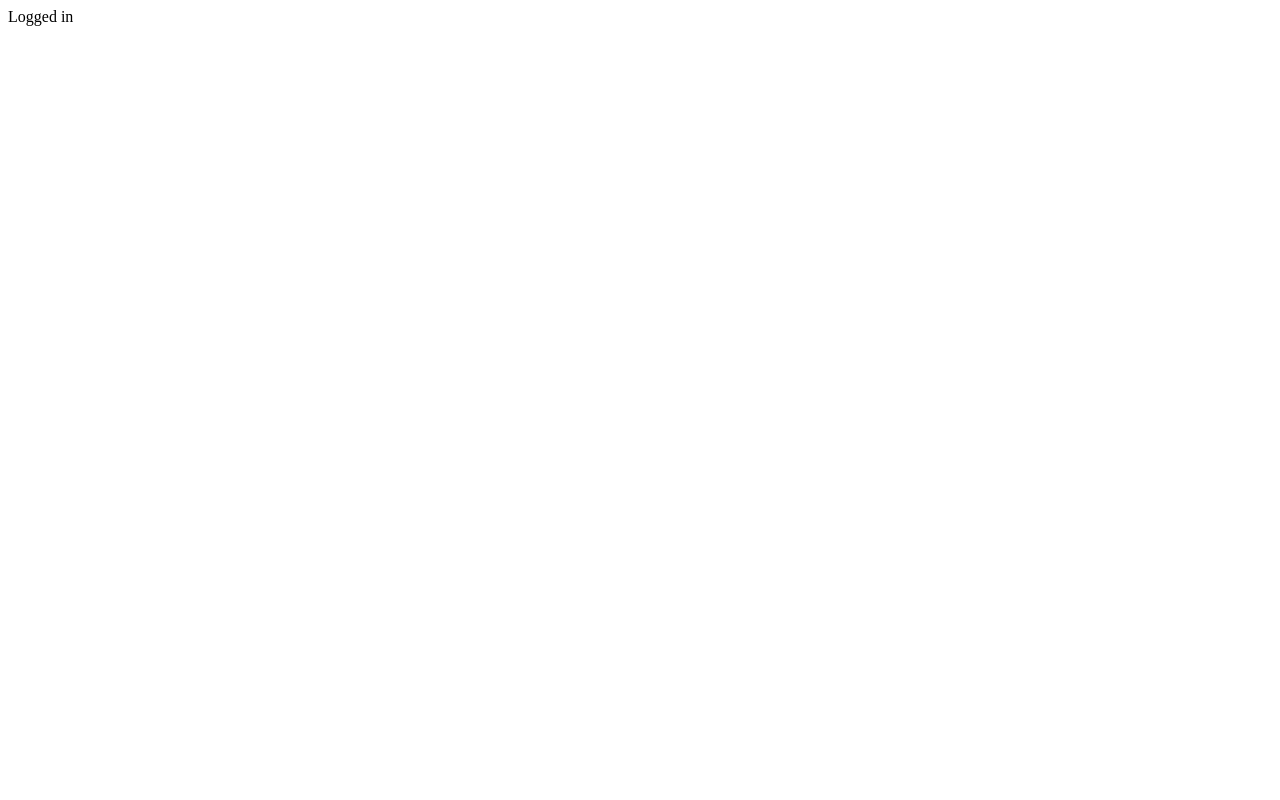
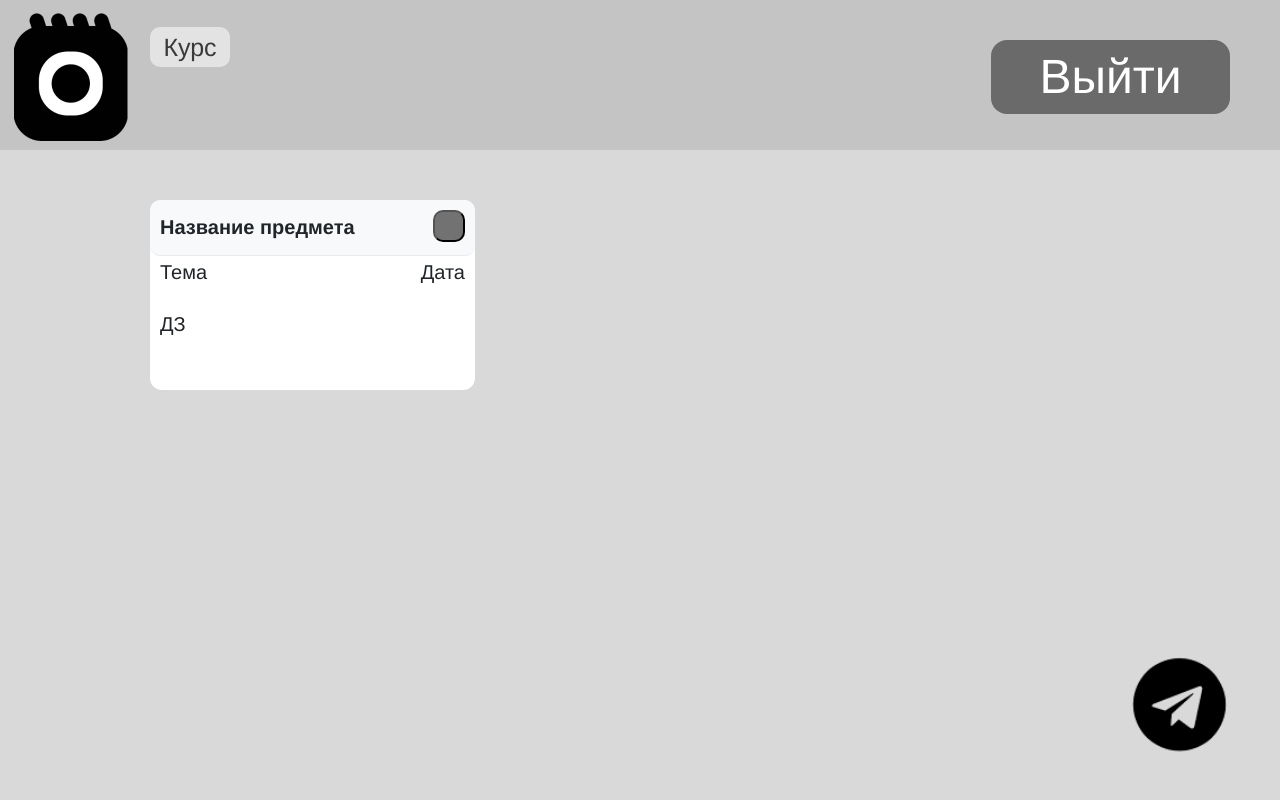
Before and after one commit to Mihendy/HWTracker, a Django app: page /social-auth/complete/google-oauth2/ in a window 1280 px wide. Before the commit the page is almost empty. Run offline with Django 4.2, Linux system fonts and the light colour scheme.

Commit message:
Add student view and template

```diff
--- a/HWTracker/main/models.py
+++ b/HWTracker/main/models.py
@@ -1,7 +1,8 @@
 from django.db import models
 
 class Task(models.Model):
-    name = models.CharField(max_length=50)
+    subject = models.CharField(max_length=50)
+    topic = models.CharField(max_length=50)
     description = models.TextField()
     due_date = models.DateTimeField()
     completed = models.BooleanField(default=False)
--- a/HWTracker/main/static/main/styles.css
+++ b/HWTracker/main/static/main/styles.css
@@ -21,21 +21,55 @@ body {
 .logo {
   width: 142px;
   height: 162px;
-    margin-right: 50px;
+  margin-top: 0px;
+}
+
+.logo-1 {
+  position: absolute;
+  top: 0;
+  left: 0;
+  display: flex;
+  align-items: center;
+  justify-content: center;
+}
+
+.tg {
+  width: 100px;
+  height: 100px;
+}
+
+.tg-button {
+  position: fixed;
+  bottom: 40px;
+  right: 50px;
+}
+
+.tg-button:hover img {
+  opacity: 0.7;
+}
+
+.top-bar {
+  position: absolute;
+  top: 0;
+  left: 0;
+  width: 100%;
+  height: 150px;
+  background-color: rgb(196, 196, 196);
+  z-index: -1;
 }
 
 h1 {
-    font-family: Arial, serif;
+  font-family: 'Franklin Gothic Medium';
   font-style: normal;
   font-weight: 400;
   font-size: 108px;
   line-height: 89%;
   text-align: center;
   color: #000000;
-    margin-right: 150px;
-
+  margin-right: center;
 }
 
+/*кнопка входа*/
 .button-container {
   display: flex;
   flex-direction: column;
@@ -46,7 +80,7 @@ h1 {
   height: 74px;
   background: #6A6A6A;
   border-radius: 16px;
-    margin-top: 20px;
+  margin-top: -30px;
 }
 
 .button-container:hover {
@@ -54,9 +88,8 @@ h1 {
 }
 
 .login-button {
-    padding: 19px 126px;
-    gap: 10px;
-    font-family: 'Inter', serif;
+  padding: 19px 54px;
+  font-family: 'Franklin Gothic Medium';
   font-style: normal;
   font-weight: 800;
   font-size: 48px;
@@ -65,3 +98,189 @@ h1 {
   color: #FFFFFF;
   text-decoration: none;
 }
+/*кнопка выхода*/
+.exit-button-container {
+  position: absolute;
+  top: 40px;
+  right: 50px;
+  display: flex;
+  flex-direction: column;
+  align-items: center;
+  justify-content: center;
+  width: 239px;
+  height: 74px;
+  background: #6A6A6A;
+  border-radius: 16px;
+}
+
+.exit-button-container:hover {
+  background-color: gray;
+}
+
+.exit-button {
+  padding: 19px 54px;
+  font-family: 'Franklin Gothic Medium';
+  font-style: normal;
+  font-size: 48px;
+  line-height: 89%;
+  text-align: center;
+  color: #FFFFFF;
+  text-decoration: none;
+}
+
+/*курс*/
+.box-course {
+  position: absolute;
+  top: 27px;
+  left: 150px;
+  display: flex;
+  flex-direction: column;
+  flex: none;
+}
+
+.word-course {
+  font-family: 'Franklin Gothic Medium';
+  font-size: 25px;
+  color: #3a3a3a;
+  position: relative;
+  background-color: #E3E3E3;
+  padding: 10px;
+  display: flex;
+  justify-content: center;
+  align-items: center;
+  border-radius: 10px;
+  width: 60px;
+  height: 20px;
+}
+
+.extra-buttons {
+  display: none;
+  position: absolute;
+  top: 100%;
+  left: center;
+  border-radius: 10px;
+  width: 80px;
+  height: 20px;
+}
+
+.word-course:hover .extra-buttons {
+  display: block;
+}
+
+.course-button {
+  padding: 6px 24px;
+  font-family: 'Franklin Gothic Medium';
+  font-size: 20px;
+  border-radius: 10px;
+  width: 80px;
+}
+
+/*блок*/
+.block-of-subject {
+  position: absolute;
+  top: 200px;
+  left: 150px;
+  display: flex;
+  box-sizing: border-box;
+  flex-direction: column;
+  align-items: center;
+  width: 325px;
+  height: 190px;
+  background: #FFFFFF;
+  border-radius: 12px;
+}
+
+.name-of-subject {
+  box-sizing: border-box;
+  display: flex;
+  flex-direction: column;
+  align-items: flex-start;
+  padding: 16px 24px;
+  width: 325px;
+  height: 56px;
+  background: #F8F9FA;
+  border-bottom: 1px solid #E9ECEF;
+  flex: none;
+  order: 0;
+  align-self: stretch;
+  flex-grow: 0;
+  border-radius: 10px;
+}
+
+.text-subject {
+  position: absolute;
+  left: 10px;
+  top: -5px;
+  font-family: 'Franklin Gothic Medium';
+  font-style: normal;
+  font-weight: 600;
+  font-size: 20px;
+  line-height: 24px;
+  color: #212529;
+}
+
+.button-done {
+  position: absolute;
+  right: 10px;
+  top: 10px;
+  width: 32px;
+  height: 32px;
+  background: #727272;
+  border-radius: 10px;
+}
+
+.block-hw {
+  display: flex;
+  flex-direction: column;
+  align-items: flex-start;
+  padding: 24px;
+  gap: 12px;
+  width: 325px;
+  height: 133px;
+  flex: none;
+  order: 1;
+  flex-grow: 0;
+}
+
+.theme {
+  position: absolute;
+  left: 10px;
+  top: 40px;
+  width: 43px;
+  height: 24px;
+  font-family: 'Franklin Gothic Medium';
+  font-size: 20px;
+  line-height: 24px;
+  color: #212529;
+  flex: none;
+  order: 0;
+  flex-grow: 0;
+}
+
+.homework {
+  position: absolute;
+  left: 10px;
+  top: 90px;
+  font-family: 'Franklin Gothic Medium';
+  font-style: normal;
+  font-weight: 400;
+  font-size: 20px;
+  line-height: 28px;
+  color: #212529;
+  flex: none;
+  order: 1;
+  flex-grow: 0;
+}
+
+.date {
+  position: absolute;
+  right: 10px;
+  top: 40px;
+  width: 124px;
+  height: 24px;
+  font-family: 'Franklin Gothic Medium';
+  font-size: 20px;
+  line-height: 24px;
+  text-align: right;
+  color: #212529;
+}
--- /dev/null
+++ b/HWTracker/main/templates/main/student.html
@@ -0,0 +1,42 @@
+{% load static %}
+<!DOCTYPE html>
+<html lang="en">
+<head>
+    <meta charset="UTF-8">
+    <meta name="viewport" content="width=device-width, initial-scale=1.0">
+    <link rel="stylesheet" href="{% static 'main/styles.css' %}">
+</head>
+
+<body>
+    <div class="logo-1">
+        <img src="{% static 'main/logo.png' %}" alt="Logo" class="logo">
+    </div>
+    <div class="tg-button">
+        <img src="{% static 'main/tg.png' %}" alt="Telegram" class="tg">
+    </div>
+    <div class="top-bar"></div>
+    <div class="exit-button-container">
+        <a href=".." class="exit-button">Выйти</a>
+    </div>
+    <div class="box-course">
+        <div class="word-course">
+        Курс
+        <div class="extra-buttons">
+            <button class="course-button">1</button>
+            <button class="course-button">2</button>
+        </div>
+        </div>
+    </div>
+    <div class="block-of-subject">
+        <div class="name-of-subject">
+            <p class="text-subject">Название предмета</p>
+            <button class="button-done"></button>
+        </div>
+        <div class="block-hw">
+            <p class="theme">Тема</p>
+            <p class="date">Дата</p>
+            <p class="homework">ДЗ</p>
+        </div>
+    </div>
+</body>
+</html>
--- a/HWTracker/main/urls.py
+++ b/HWTracker/main/urls.py
@@ -3,6 +3,6 @@ from django.urls import path
 from . import views
 
 urlpatterns = [
-    path('social-auth/complete/google-oauth2/', views.test, name='google-auth-complete'),
+    path('social-auth/complete/google-oauth2/', views.student, name='google-auth-complete'),
     path('', views.index, name='index'),
 ]
--- a/HWTracker/main/views.py
+++ b/HWTracker/main/views.py
@@ -5,8 +5,8 @@ from social_django.utils import psa
 def index(request):
     return render(request, 'main/index.html')
 
-def test(request):
-    return HttpResponse("Logged in")
+def student(request):
+    return render(request, 'main/student.html')
 
 @psa('social:complete')
 def complete(request, backend, *args, **kwargs):
```
Also changed, not shown: HWTracker/main/migrations/0002_rename_name_task_subject_task_topic.py (added), HWTracker/main/static/main/tg.png (added). Lines whose indentation alone changed are shown as unchanged.
